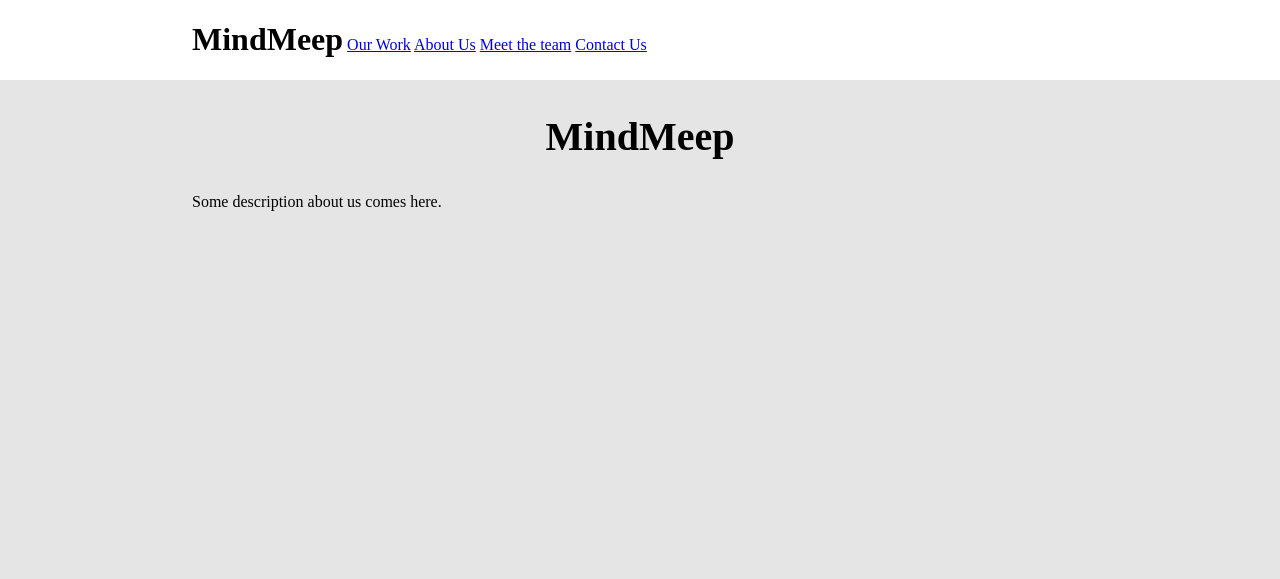
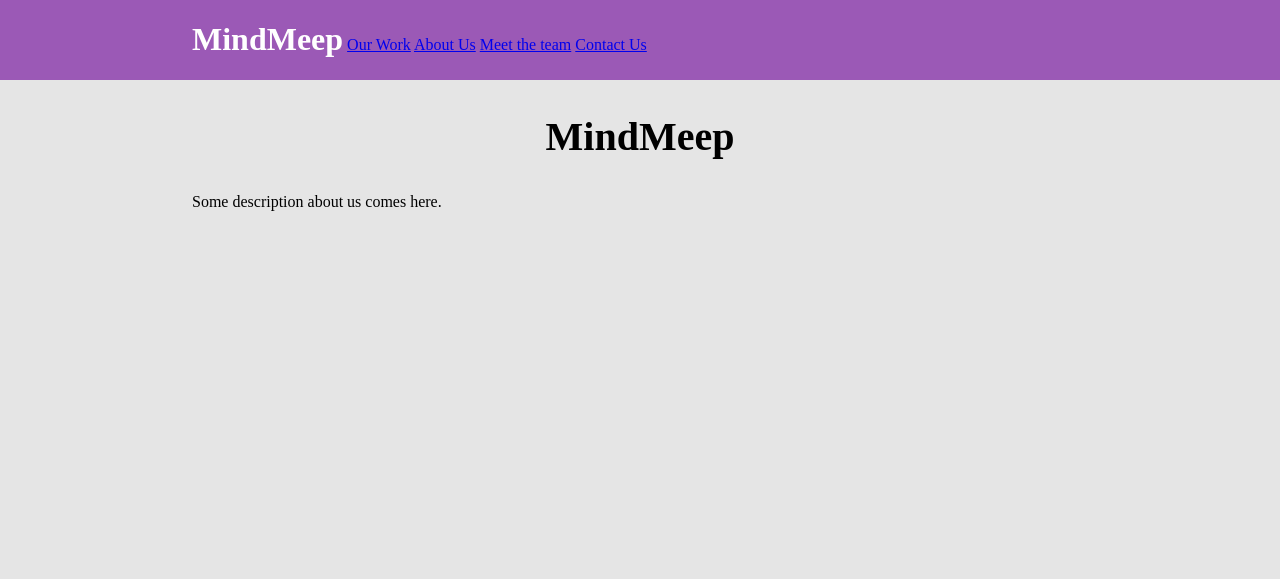
Before and after one commit to MindMeep/home-site, a PHP site: page / in a window 1280 px wide. Shown: the top 579 px of the page. Run offline with PHP 8.4, Linux system fonts and the light colour scheme; some libraries are stand-ins or nearby versions.

Commit message:
trying some things

```diff
--- a/css/main.css
+++ b/css/main.css
@@ -4,8 +4,8 @@ body {
 
 /* HEADER */
 header {
-
-
+	background-color: #9b59b6;
+	color: white;
 }
 header nav, header h1 {
 	display: inline-block;
```
